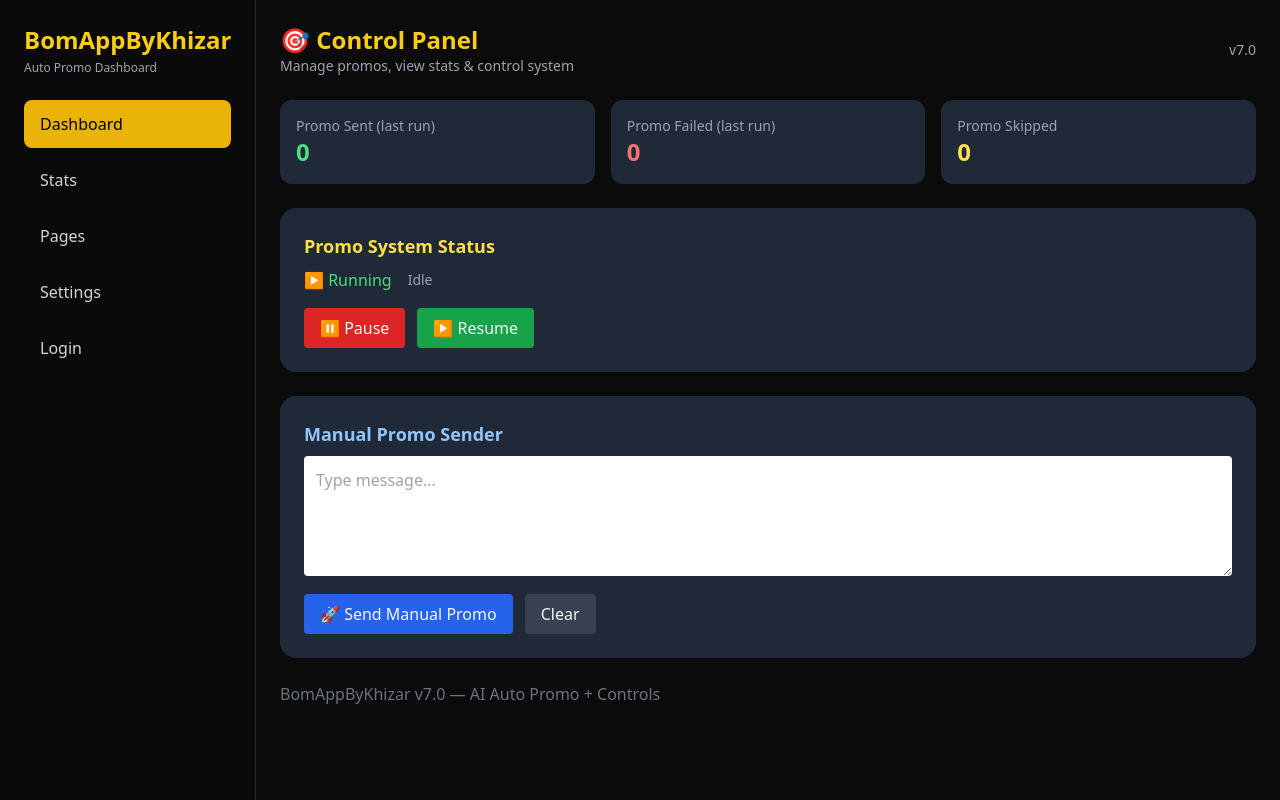
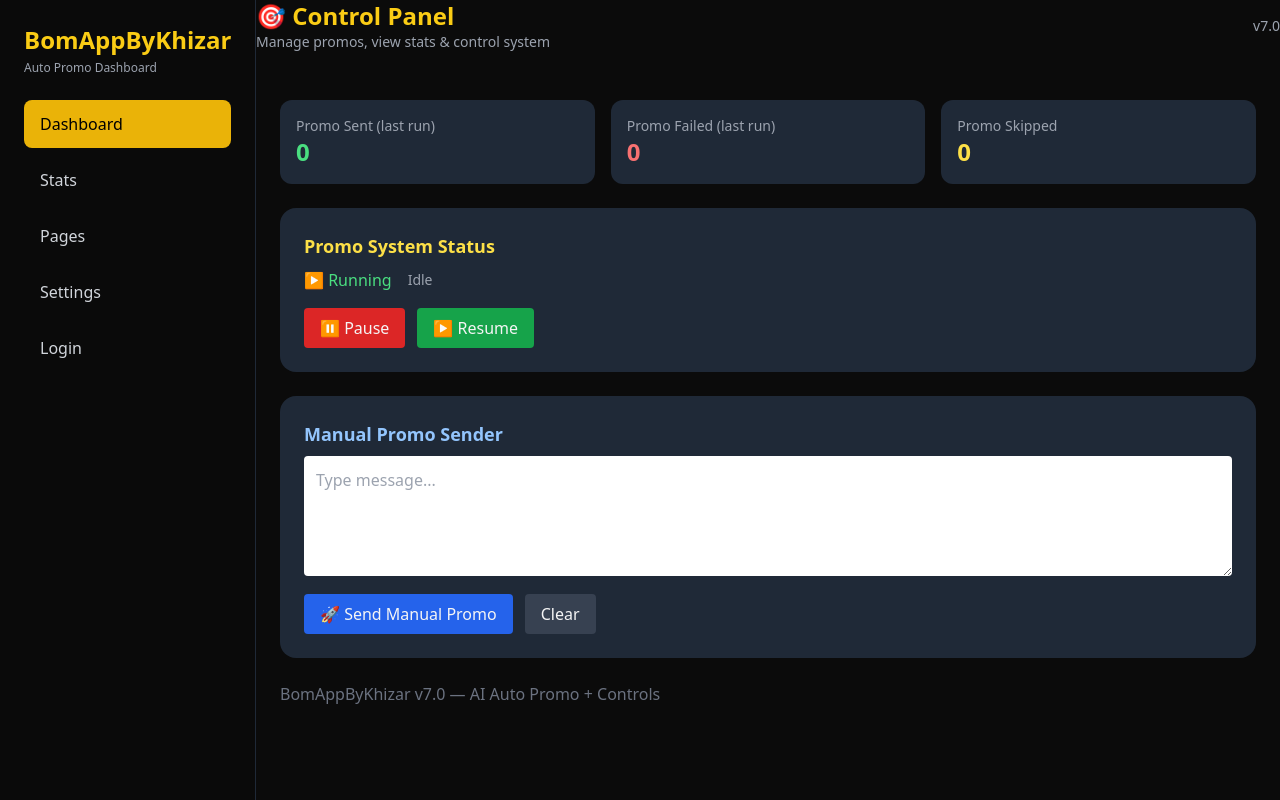
Before and after one commit to projecthaffez/bomappbykhizar-dashboard, a React (Vite) app: page /dashboard in a window 1280 px wide. Built offline with nearby package versions, Linux system fonts and the light colour scheme; no server answers.

Commit message:
fix: remove duplicate router, stable routing

```diff
--- a/src/App.jsx
+++ b/src/App.jsx
@@ -10,20 +10,28 @@ import Login from "./pages/Login";
 
 export default function App() {
   return (
-    <div className="min-h-screen bg-[#0b0b0b] text-[#f5f5f5]">
-      <div className="flex">
-        <Sidebar />
-        <div className="flex-1 p-6">
-          <Header />
+    <div className="min-h-screen bg-[#0b0b0b] text-[#f5f5f5] flex">
+      {/* Sidebar */}
+      <Sidebar />
+
+      {/* Main Content Area */}
+      <div className="flex-1 flex flex-col overflow-hidden">
+        {/* Header */}
+        <Header />
+
+        {/* Page Content */}
+        <main className="flex-1 overflow-y-auto p-6 scrollbar-thin scrollbar-thumb-[#FFD700]/30 scrollbar-track-transparent">
           <Routes>
             <Route path="/login" element={<Login />} />
             <Route path="/dashboard" element={<Dashboard />} />
             <Route path="/stats" element={<Stats />} />
             <Route path="/pages" element={<Pages />} />
             <Route path="/settings" element={<Settings />} />
+
+            {/* Default Redirect */}
             <Route path="*" element={<Navigate to="/dashboard" replace />} />
           </Routes>
-        </div>
+        </main>
       </div>
     </div>
   );
```
